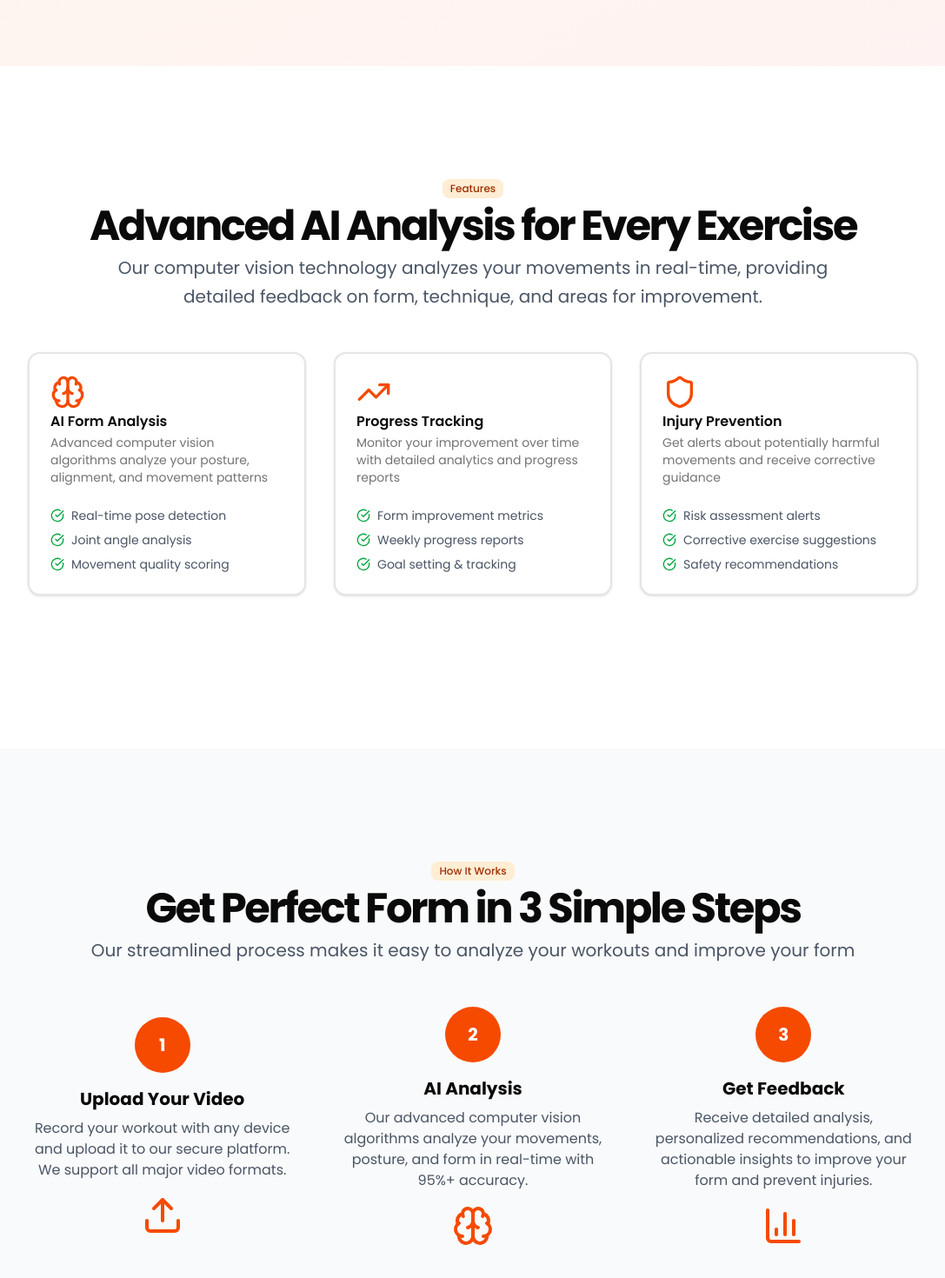
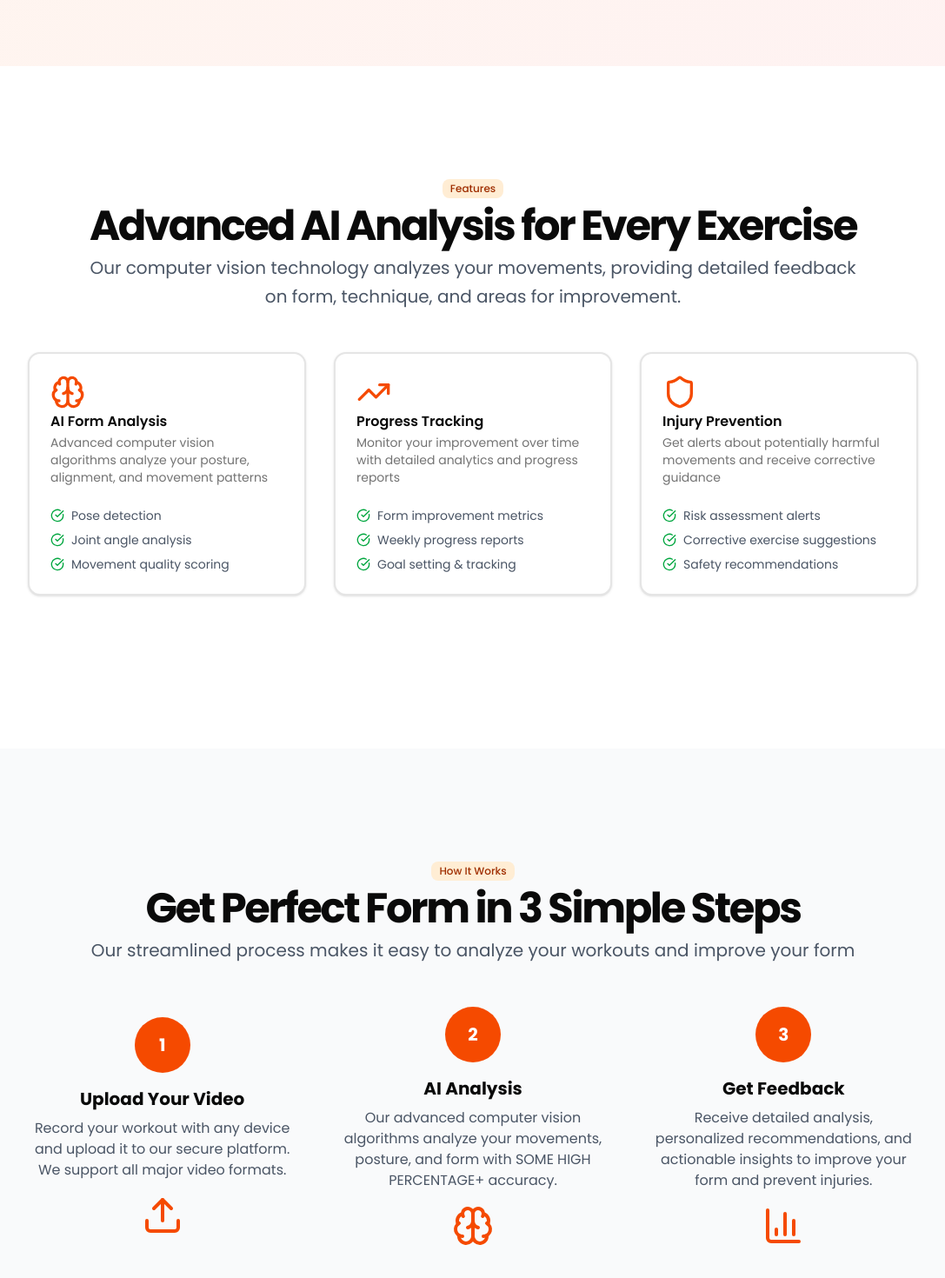
Before and after one commit to zhangbri/msftHackathonFrontend, a Next.js app: page / in a window 1280 px wide. Shown: the part 822-2292 px from the top of the page at 87% size, without its empty margins (96-1183 px from the left). Built offline with nearby package versions, Linux system fonts and the light colour scheme.

Commit message:
fix: refine text for clarity and conciseness in landing page sections

```diff
--- a/app/page.tsx
+++ b/app/page.tsx
@@ -113,7 +113,7 @@ export default function LandingPage() {
                   Advanced AI Analysis for Every Exercise
                 </h2>
                 <p className="max-w-[900px] text-gray-600 md:text-xl/relaxed lg:text-base/relaxed xl:text-xl/relaxed">
-                  Our computer vision technology analyzes your movements in real-time, providing detailed feedback on
+                  Our computer vision technology analyzes your movements, providing detailed feedback on
                   form, technique, and areas for improvement.
                 </p>
               </div>
@@ -131,7 +131,7 @@ export default function LandingPage() {
                   <ul className="space-y-2 text-sm text-gray-600">
                     <li className="flex items-center gap-2">
                       <CheckCircle className="h-4 w-4 text-green-600" />
-                      Real-time pose detection
+                      Pose detection
                     </li>
                     <li className="flex items-center gap-2">
                       <CheckCircle className="h-4 w-4 text-green-600" />
@@ -233,8 +233,8 @@ export default function LandingPage() {
                 <div className="space-y-2">
                   <h3 className="text-xl font-bold">AI Analysis</h3>
                   <p className="text-gray-600">
-                    Our advanced computer vision algorithms analyze your movements, posture, and form in real-time with
-                    95%+ accuracy.
+                    Our advanced computer vision algorithms analyze your movements, posture, and form with
+                    SOME HIGH PERCENTAGE+ accuracy.
                   </p>
                 </div>
                 <Brain className="h-12 w-12 text-orange-600" />
```
